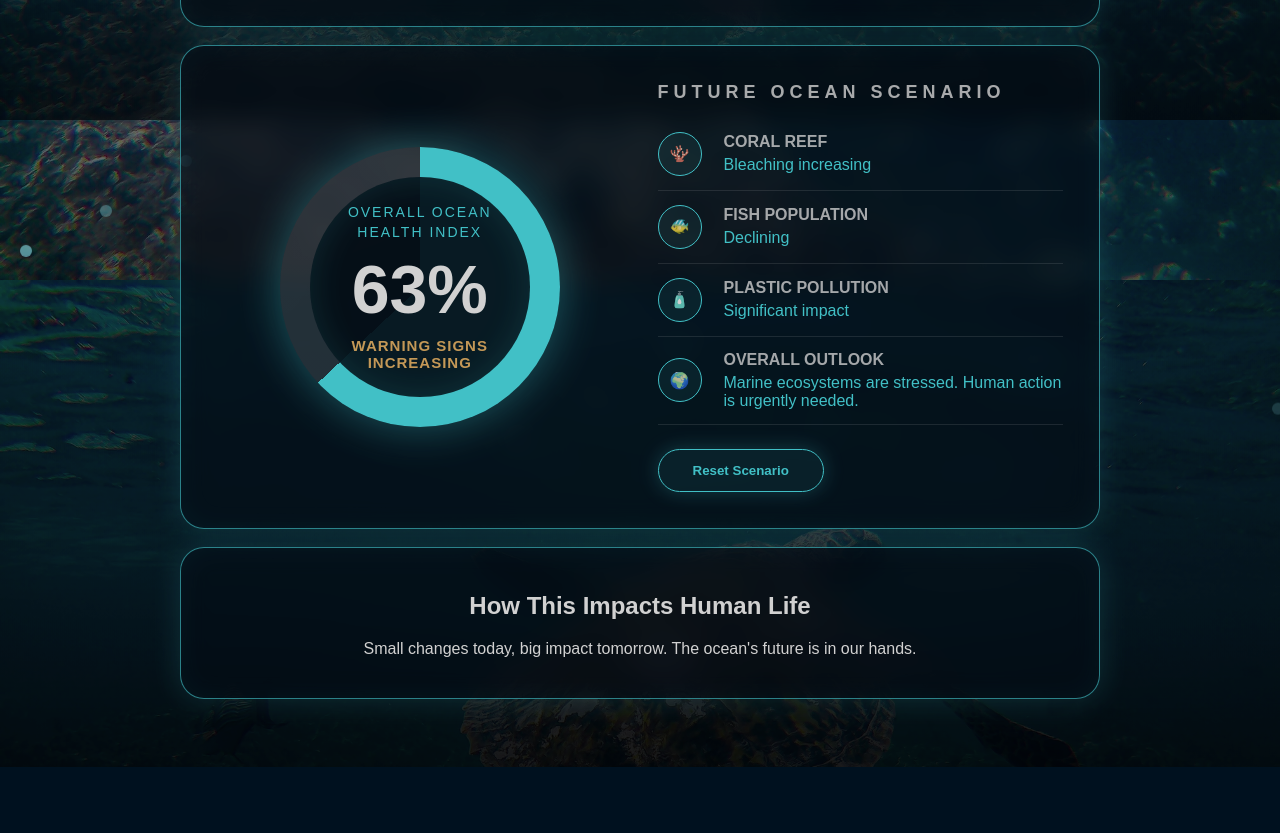
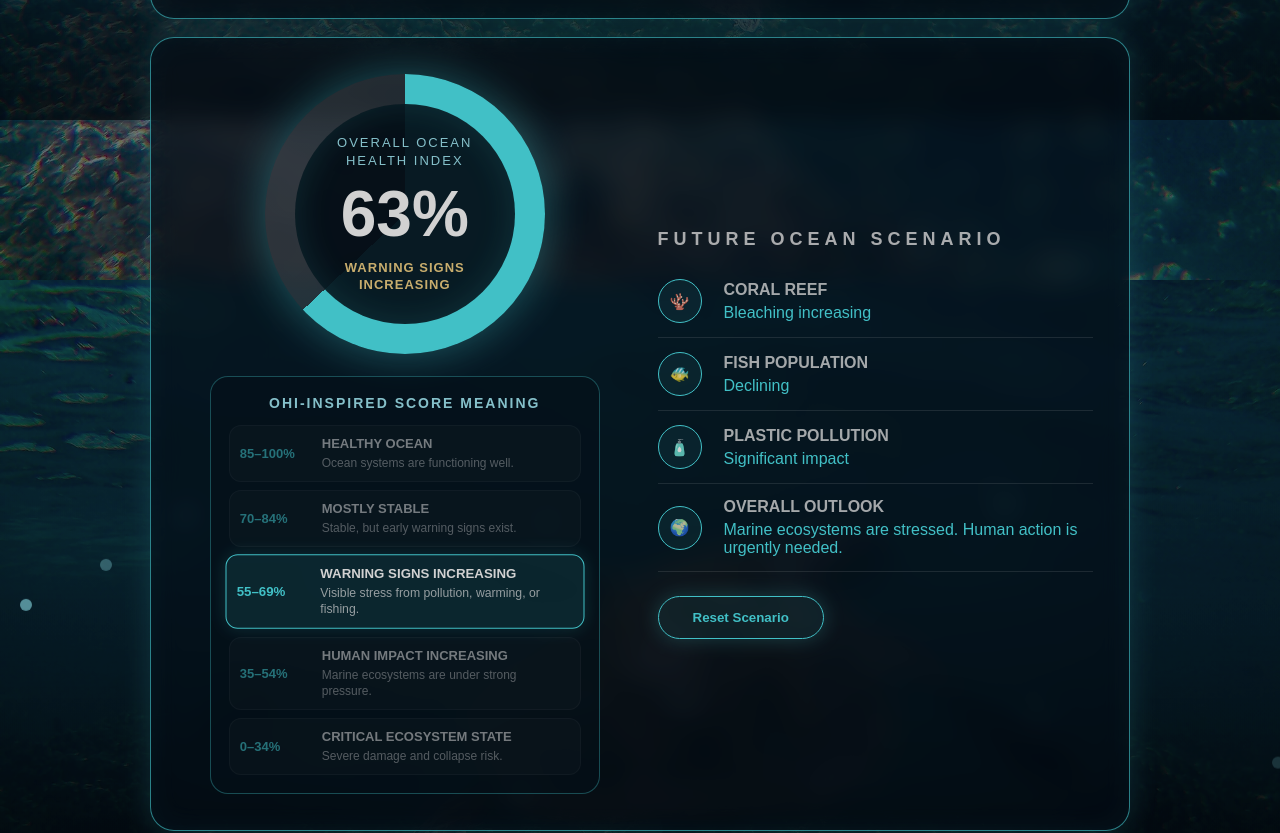
Before and after one commit to desha2103/OurOceanInFuture, a React (Vite) app in the folder ouroceaninfuture/: page / in a window 1280 px wide. Shown: the part 680-1513 px from the top of the page. Before the commit the page ends 1447 px from the top, so only its background shows below. Built offline with nearby package versions, Linux system fonts and the light colour scheme.

Commit message:
ohi risk factor added and css added
Added OHI risk factor score and description for better understanding

```diff
--- a/ouroceaninfuture/src/OceanFutureSimulator.css
+++ b/ouroceaninfuture/src/OceanFutureSimulator.css
@@ -25,17 +25,14 @@ body {
   transition: filter 0.8s ease, background-color 0.8s ease;
 }
 
-/* When ocean is healthy */
 .ocean-page.healthy {
   filter: saturate(1.25) brightness(1.08);
 }
 
-/* When pollution increases */
 .ocean-page.warning {
   filter: saturate(0.75) brightness(0.82);
 }
 
-/* Dead / polluted ocean feeling */
 .ocean-page.critical {
   filter: grayscale(0.55) saturate(0.35) brightness(0.55);
 }
@@ -108,8 +105,8 @@ body {
 
 .hero h1 {
   margin: 0;
-  font-size: clamp(48px, 8vw, 105px);
-  letter-spacing: 8px;
+  font-size: clamp(42px, 8vw, 96px);
+  letter-spacing: 6px;
   text-transform: uppercase;
   background: linear-gradient(90deg, #ffffff, #35f2ff);
   -webkit-background-clip: text;
@@ -119,7 +116,7 @@ body {
 
 .hero p {
   margin: 12px 0;
-  letter-spacing: 8px;
+  letter-spacing: 6px;
   text-transform: uppercase;
   color: rgba(255, 255, 255, 0.78);
 }
@@ -130,7 +127,7 @@ body {
 }
 
 .glass {
-  max-width: 920px;
+  max-width: 980px;
   margin: 0 auto 18px;
   border: 1px solid rgba(39, 245, 255, 0.65);
   background: rgba(0, 15, 30, 0.62);
@@ -222,8 +219,10 @@ input[type="range"] {
 }
 
 .health-circle {
-  display: grid;
-  place-items: center;
+  display: flex;
+  flex-direction: column;
+  align-items: center;
+  gap: 22px;
 }
 
 .health-ring {
@@ -262,41 +261,166 @@ input[type="range"] {
 }
 
 .health-title {
-  font-size: 14px;
+  font-size: 13px;
   letter-spacing: 2px;
   text-transform: uppercase;
-
   color: #8fefff;
-
   margin-bottom: 12px;
-
   line-height: 1.4;
 }
 
 .health-inner strong {
-  font-size: 68px;
+  font-size: 64px;
   line-height: 1;
   margin-bottom: 14px;
-
   color: white;
-}
-
-.health-inner span {
-  color: #27f5ff;
-  text-transform: uppercase;
-  letter-spacing: 2px;
 }
 
 .health-inner em {
   color: #ffb84d;
   font-style: normal;
   font-weight: bold;
+  text-transform: uppercase;
+  letter-spacing: 1px;
+  font-size: 13px;
+  line-height: 1.3;
+  transition: color 0.5s ease;
+}
 
+.ocean-page.healthy .health-inner em {
+  color: #7dff9b;
+}
+
+.ocean-page.warning .health-inner em {
+  color: #ffd36b;
+}
+
+.ocean-page.critical .health-inner em {
+  color: #ff6b6b;
+}
+
+/* OHI risk scale */
+.ohi-risk-box {
+  width: 100%;
+  max-width: 390px;
+  padding: 18px;
+  border-radius: 18px;
+  background: rgba(0, 20, 35, 0.65);
+  border: 1px solid rgba(39, 245, 255, 0.35);
+}
+
+.ohi-risk-box h3 {
+  margin: 0 0 14px;
+  font-size: 14px;
+  letter-spacing: 2px;
   text-transform: uppercase;
+  color: #8fefff;
+  text-align: center;
+}
 
-  letter-spacing: 1px;
+.ohi-scale-list {
+  display: flex;
+  flex-direction: column;
+  gap: 8px;
+}
 
-  font-size: 15px;
+.ohi-scale-row {
+  display: grid;
+  grid-template-columns: 72px 1fr;
+  gap: 10px;
+  align-items: center;
+
+  padding: 10px;
+  border-radius: 12px;
+
+  background: rgba(255, 255, 255, 0.04);
+  border: 1px solid rgba(255, 255, 255, 0.08);
+
+  opacity: 0.55;
+  transition: 0.3s ease;
+}
+
+.ohi-scale-row.active {
+  opacity: 1;
+  border-color: #27f5ff;
+  background: rgba(39, 245, 255, 0.12);
+  box-shadow: 0 0 18px rgba(39, 245, 255, 0.18);
+  transform: scale(1.02);
+}
+
+.ohi-scale-row .range {
+  font-size: 13px;
+  font-weight: bold;
+  color: #27f5ff;
+}
+
+.ohi-scale-row strong {
+  display: block;
+  font-size: 13px;
+  color: white;
+  text-transform: uppercase;
+}
+
+.ohi-scale-row p {
+  margin: 4px 0 0;
+  font-size: 12px;
+  line-height: 1.35;
+  color: rgba(255,255,255,0.7);
+}
+
+.risk-bar {
+  position: relative;
+  height: 14px;
+  border-radius: 999px;
+  background: linear-gradient(
+    to right,
+    #ff4d4d 0%,
+    #ff914d 35%,
+    #ffd36b 55%,
+    #7dff9b 70%,
+    #27f5ff 85%,
+    #27f5ff 100%
+  );
+  box-shadow: 0 0 18px rgba(39, 245, 255, 0.25);
+}
+
+.risk-pointer {
+  position: absolute;
+  top: 50%;
+  width: 18px;
+  height: 18px;
+  border-radius: 50%;
+  background: white;
+  border: 3px solid #27f5ff;
+  transform: translate(-50%, -50%);
+  box-shadow: 0 0 15px rgba(39, 245, 255, 0.8);
+  transition: left 0.5s ease;
+}
+
+.risk-labels {
+  display: flex;
+  justify-content: space-between;
+  margin-top: 8px;
+  font-size: 10px;
+  color: rgba(255,255,255,0.65);
+}
+
+.risk-text {
+  margin-top: 14px;
+  text-align: center;
+}
+
+.risk-text strong {
+  color: #27f5ff;
+  text-transform: uppercase;
+  font-size: 14px;
+}
+
+.risk-text p {
+  margin: 8px 0 0;
+  font-size: 13px;
+  line-height: 1.4;
+  color: rgba(255,255,255,0.75);
 }
 
 .scenario-info h2 {
@@ -354,141 +478,71 @@ button:hover {
 }
 
 .ocean-visual {
-  padding: 24px;
-  text-align: center;
+  padding: 30px;
 }
 
-.coral-scene {
-  height: 160px;
-  position: relative;
-  overflow: hidden;
-  border-radius: 18px;
-  background: linear-gradient(to top, rgba(0, 8, 16, 0.8), rgba(0, 120, 160, 0.25));
+.ocean-visual h2 {
+  text-align: center;
+  margin-bottom: 30px;
+  letter-spacing: 2px;
+  text-transform: uppercase;
+  color: #27f5ff;
 }
 
-.coral {
-  position: absolute;
-  bottom: 0;
-  width: 28px;
-  height: 95px;
-  border-radius: 20px 20px 0 0;
-  transform-origin: bottom;
-  animation: coralWave 3s ease-in-out infinite;
-  transition: all 0.8s ease;
+.impact-grid {
+  display: grid;
+  grid-template-columns: repeat(auto-fit, minmax(220px, 1fr));
+  gap: 20px;
 }
 
-.coral-one {
-  left: 18%;
-  background: #ff4fa3;
+.impact-card {
+  padding: 20px;
+  border-radius: 18px;
+  background: rgba(255,255,255,0.06);
+  border: 1px solid rgba(255,255,255,0.1);
+  backdrop-filter: blur(8px);
+  transition: transform 0.3s ease;
 }
 
-.coral-two {
-  left: 25%;
-  height: 70px;
-  background: #8dff7a;
-  animation-delay: 0.4s;
+.impact-card:hover {
+  transform: translateY(-5px);
 }
 
-.coral-three {
-  right: 22%;
-  height: 85px;
-  background: #ff884d;
-  animation-delay: 0.8s;
+.impact-card h3 {
+  margin-top: 0;
+  margin-bottom: 12px;
 }
 
-@keyframes coralWave {
-  0%, 100% {
-    transform: rotate(-3deg);
-  }
-  50% {
-    transform: rotate(3deg);
-  }
+.impact-card p {
+  line-height: 1.6;
+  color: rgba(255,255,255,0.85);
 }
 
-.fish {
-  position: absolute;
-  font-size: 28px;
-  animation: swim 8s linear infinite;
-  transition: opacity 0.8s ease;
+.danger {
+  border-color: rgba(255, 80, 80, 0.5);
+  box-shadow: 0 0 20px rgba(255,80,80,0.15);
 }
 
-.fish-one {
-  top: 45px;
-  left: -50px;
+.warning {
+  border-color: rgba(255, 180, 80, 0.5);
+  box-shadow: 0 0 20px rgba(255,180,80,0.15);
 }
 
-.fish-two {
-  top: 90px;
-  left: -120px;
-  animation-duration: 11s;
+.critical {
+  border-color: rgba(255, 0, 0, 0.7);
+  background: rgba(80,0,0,0.35);
+  box-shadow: 0 0 35px rgba(255,0,0,0.2);
 }
 
-@keyframes swim {
-  from {
-    transform: translateX(0);
-  }
-  to {
-    transform: translateX(1100px);
-  }
+.healthy-card {
+  border-color: rgba(39,245,255,0.5);
+  box-shadow: 0 0 20px rgba(39,245,255,0.15);
 }
 
-.plastic {
-  position: absolute;
-  color: #d9d9d9;
-  opacity: 0;
-  font-size: 42px;
-  animation: floatPlastic 5s ease-in-out infinite;
-  transition: opacity 0.8s ease;
-}
-
-.plastic-one {
-  top: 30px;
-  right: 20%;
-}
-
-.plastic-two {
-  top: 80px;
-  left: 45%;
-  animation-delay: 1s;
-}
-
-@keyframes floatPlastic {
-  0%, 100% {
-    transform: translateY(0) rotate(0deg);
-  }
-  50% {
-    transform: translateY(-18px) rotate(12deg);
-  }
-}
-
-/* visual ecological changes */
-.ocean-page.warning .coral {
-  background: #d8d8d8;
-  height: 65px;
-  opacity: 0.75;
-}
-
-.ocean-page.critical .coral {
-  background: #6b6b6b;
-  height: 35px;
-  opacity: 0.45;
-  animation: none;
-}
-
-.ocean-page.warning .fish {
-  opacity: 0.55;
-}
-
-.ocean-page.critical .fish {
-  opacity: 0.15;
-}
-
-.ocean-page.warning .plastic {
-  opacity: 0.5;
-}
-
-.ocean-page.critical .plastic {
-  opacity: 1;
+.bottom-text {
+  text-align: center;
+  margin-top: 30px;
+  color: rgba(255,255,255,0.75);
 }
 
 /* responsive */
--- a/ouroceaninfuture/src/OceanFutureSimulator.tsx
+++ b/ouroceaninfuture/src/OceanFutureSimulator.tsx
@@ -22,8 +22,45 @@ export default function OceanFutureSimulator() {
     );
   }, [pollution, temperature, fishing]);
 
+  const riskLevels = [
+    {
+      min: 85,
+      max: 100,
+      label: "Healthy Ocean",
+      note: "Ocean systems are functioning well.",
+    },
+    {
+      min: 70,
+      max: 84,
+      label: "Mostly Stable",
+      note: "Stable, but early warning signs exist.",
+    },
+    {
+      min: 55,
+      max: 69,
+      label: "Warning Signs Increasing",
+      note: "Visible stress from pollution, warming, or fishing.",
+    },
+    {
+      min: 35,
+      max: 54,
+      label: "Human Impact Increasing",
+      note: "Marine ecosystems are under strong pressure.",
+    },
+    {
+      min: 0,
+      max: 34,
+      label: "Critical Ecosystem State",
+      note: "Severe damage and collapse risk.",
+    },
+  ];
+
+  const currentRisk = riskLevels.find(
+    (level) => health >= level.min && health <= level.max
+  );
+
   const scenario: Scenario = useMemo(() => {
-    if (health > 70) {
+    if (health >= 70) {
       return {
         status: "Healthy",
         coral: "Colorful and stable",
@@ -34,13 +71,14 @@ export default function OceanFutureSimulator() {
       };
     }
 
-    if (health > 40) {
+    if (health >= 40) {
       return {
         status: "At Risk",
         coral: "Bleaching increasing",
         fish: "Declining",
         plastic: "Significant impact",
-        outlook: "Marine ecosystems are stressed. Human action is urgently needed.",
+        outlook:
+          "Marine ecosystems are stressed. Human action is urgently needed.",
         moodClass: "warning",
       };
     }
@@ -67,7 +105,7 @@ export default function OceanFutureSimulator() {
       <div className="bubble-layer" />
 
       <section className="hero">
-        <h1>Ocean in future</h1>
+        <h1>Ocean in Future</h1>
         <p>An Ocean Future Simulator</p>
         <div className="wave-line">〰</div>
       </section>
@@ -110,12 +148,12 @@ export default function OceanFutureSimulator() {
             }}
           >
             <div className="health-inner">
-                <span  className="health-title">Overall ocean health index</span>
+              <span className="health-title">Overall Ocean Health Index</span>
+
               <strong>{health}%</strong>
 
               <em>
-                    {
-                        health >= 85
+                {health >= 85
                   ? "Healthy Ocean"
                   : health >= 70
                   ? "Mostly Stable"
@@ -123,9 +161,32 @@ export default function OceanFutureSimulator() {
                   ? "Warning Signs Increasing"
                   : health >= 35
                   ? "Human Impact Increasing"
-                            : "Critical Ecosystem State"
-                    }
+                  : "Critical Ecosystem State"}
               </em>
+            </div>
+          </div>
+
+          <div className="ohi-risk-box">
+            <h3>OHI-Inspired Score Meaning</h3>
+
+            <div className="ohi-scale-list">
+                {riskLevels.map((level) => (
+                <div
+                    key={level.label}
+                    className={`ohi-scale-row ${
+                    health >= level.min && health <= level.max ? "active" : ""
+                    }`}
+                >
+                    <span className="range">
+                    {level.min}–{level.max}%
+                    </span>
+
+                    <div>
+                    <strong>{level.label}</strong>
+                    <p>{level.note}</p>
+                    </div>
+                </div>
+                ))}
             </div>
             </div>
         </div>
@@ -146,13 +207,13 @@ export default function OceanFutureSimulator() {
         <h2>How This Impacts Human Life</h2>
 
         <div className="impact-grid">
-
           {pollution > 70 && (
             <div className="impact-card danger">
               <h3>Plastic Pollution Crisis</h3>
               <p>
-          Large amounts of plastic enter the food chain through fish and sea salt.
-          Humans may consume microplastics daily through food and water.
+                Large amounts of plastic enter the food chain through fish and
+                sea salt. Humans may consume microplastics daily through food
+                and water.
               </p>
             </div>
           )}
@@ -161,8 +222,8 @@ export default function OceanFutureSimulator() {
             <div className="impact-card warning">
               <h3>Ocean Temperature Rising</h3>
               <p>
-          Warmer oceans increase storms, floods, coral death and damage marine
-          ecosystems that millions of people depend on.
+                Warmer oceans increase storms, floods, coral death and damage
+                marine ecosystems that millions of people depend on.
               </p>
             </div>
           )}
@@ -171,8 +232,8 @@ export default function OceanFutureSimulator() {
             <div className="impact-card danger">
               <h3>Overfishing</h3>
               <p>
-          Fish populations may collapse, causing food shortages, economic loss
-          and rising seafood prices around the world.
+                Fish populations may collapse, causing food shortages, economic
+                loss and rising seafood prices around the world.
               </p>
             </div>
           )}
@@ -182,7 +243,8 @@ export default function OceanFutureSimulator() {
               <h3>Human Future At Risk</h3>
               <p>
                 A damaged ocean affects climate stability, oxygen production,
-          biodiversity and global food systems. Human life becomes more unstable.
+                biodiversity and global food systems. Human life becomes more
+                unstable.
               </p>
             </div>
           )}
@@ -191,16 +253,16 @@ export default function OceanFutureSimulator() {
             <div className="impact-card healthy-card">
               <h3>Hopeful Future</h3>
               <p>
-          Sustainable actions can still protect marine ecosystems and maintain a
-          healthier future for both nature and humanity.
+                Sustainable actions can still protect marine ecosystems and
+                maintain a healthier future for both nature and humanity.
               </p>
             </div>
           )}
-
         </div>
 
         <p className="bottom-text">
-    Small changes today, big impact tomorrow. The ocean&apos;s future is in our hands.
+          Small changes today, big impact tomorrow. The ocean&apos;s future is in
+          our hands.
         </p>
       </section>
     </main>
@@ -215,7 +277,13 @@ type SliderProps = {
   onChange: (value: number) => void;
 };
 
-function OceanSlider({ icon, title, description, value, onChange }: SliderProps) {
+function OceanSlider({
+  icon,
+  title,
+  description,
+  value,
+  onChange,
+}: SliderProps) {
   const level = value > 70 ? "High" : value > 35 ? "Medium" : "Low";
 
   return (
```
Lines whose indentation alone changed are shown as unchanged.
